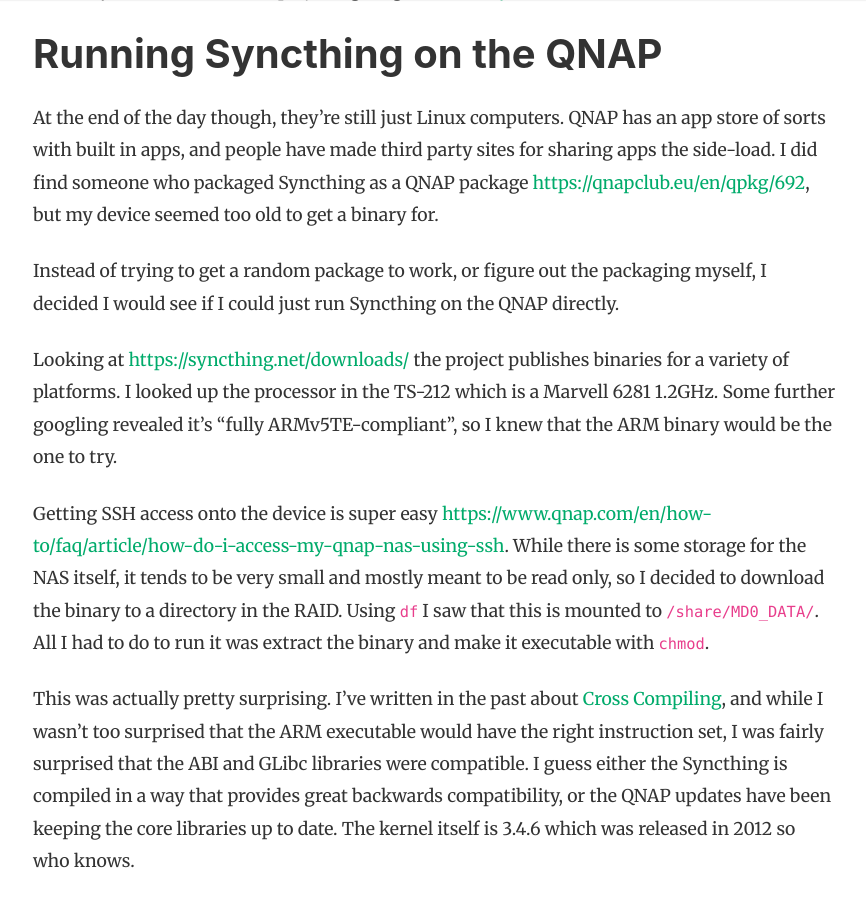
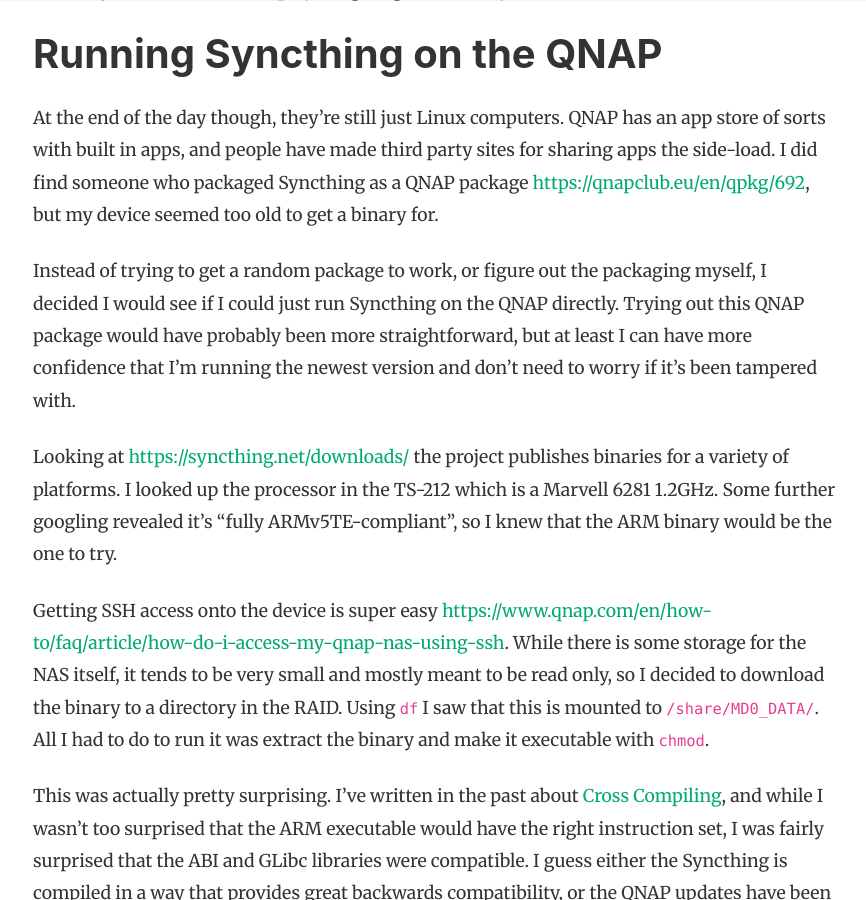
Before and after one commit to axlan/robopenguins-blog, a Jekyll site: the page built from _posts/2023-02-04-running-syncthing.md, in a window 1280 px wide and 900 px high, scrolled down 1433 px. Shown: the whole window, without its empty margins (67-933 px from the left). Built offline with Jekyll 4.4.1, drawn with Linux system fonts in a browser that asks for light colours; nearby versions of some CDN libraries; comment, search, counter and statistics services are not loaded.

Commit message:
Small updates.

```diff
--- a/_posts/2023-02-04-running-syncthing.md
+++ b/_posts/2023-02-04-running-syncthing.md
@@ -27,7 +27,7 @@
 
 At the end of the day though, they're still just Linux computers. QNAP has an app store of sorts with built in apps, and people have made third party sites for sharing apps the side-load. I did find someone who packaged Syncthing as a QNAP package <https://qnapclub.eu/en/qpkg/692>, but my device seemed too old to get a binary for.
 
-Instead of trying to get a random package to work, or figure out the packaging myself, I decided I would see if I could just run Syncthing on the QNAP directly.
+Instead of trying to get a random package to work, or figure out the packaging myself, I decided I would see if I could just run Syncthing on the QNAP directly. Trying out this QNAP package would have probably been more straightforward, but at least I can have more confidence that I'm running the newest version and don't need to worry if it's been tampered with.
 
 Looking at <https://syncthing.net/downloads/> the project publishes binaries for a variety of platforms. I looked up the processor in the TS-212 which is a Marvell 6281 1.2GHz. Some further googling revealed it's "fully ARMv5TE-compliant", so I knew that the ARM binary would be the one to try.
 
```
